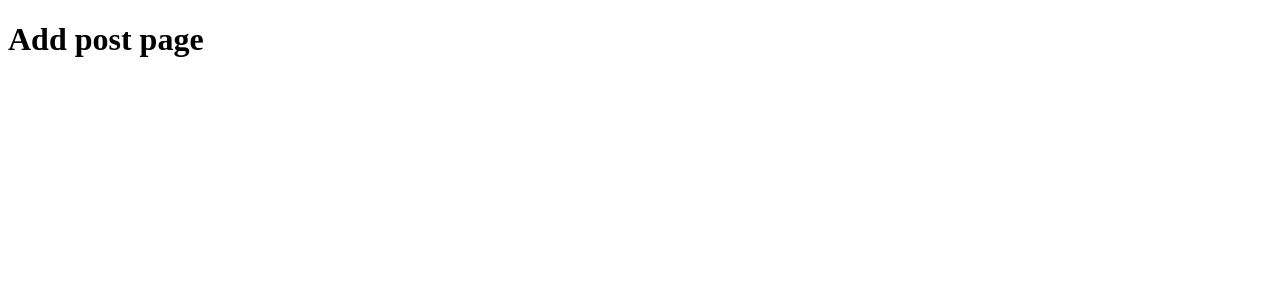
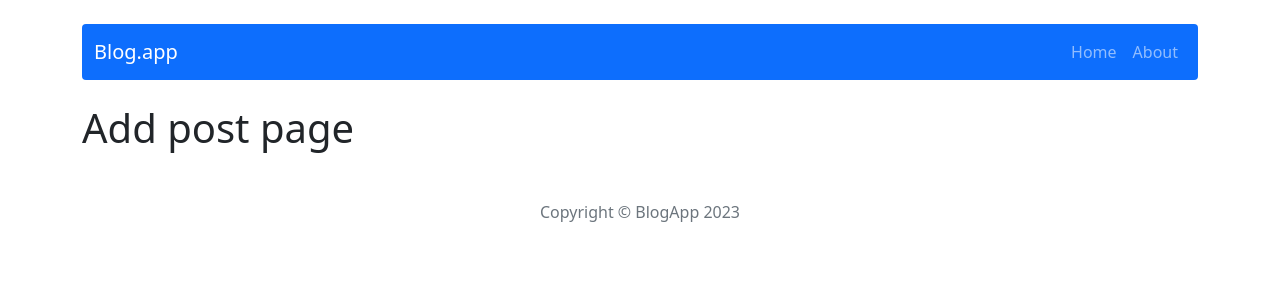
Before and after one commit to ewaolczak/react-blog, a React (Create React App) app: page /post/add in a window 1280 px wide. Shown: the top 300 px of the page. Built offline with nearby package versions, Linux system fonts and the light colour scheme.

Commit message:
Add bootstrap NavBar and Footer

```diff
--- a/src/App.js
+++ b/src/App.js
@@ -1,14 +1,18 @@
 import { Routes, Route, React } from 'react-router-dom';
+import { Container } from 'react-bootstrap';
 import Home from './components/pages/Home/Home';
 import Post from './components/pages/Post/Post';
 import PostAdd from './components/pages/PostAdd/PostAdd';
 import PostEdit from './components/pages/PostEdit/PostEdit';
 import About from './components/pages/About/About';
 import NotFound from './components/pages/NotFound/NotFound';
+import Header from './components/views/Header/Header';
+import Footer from './components/views/Footer/Footer';
 
 const App = () => {
   return (
-    <main>
+    <Container>
+      <Header />
       <Routes>
         <Route path='/' element={<Home />}></Route>
         <Route path='/post/:id' element={<Post />}></Route>
@@ -17,7 +21,8 @@
         <Route path='/about' element={<About />}></Route>
         <Route path='*' element={<NotFound />}></Route>
       </Routes>
-    </main>
+      <Footer />
+    </Container>
   );
 };
 
--- /dev/null
+++ b/src/components/views/Footer/Footer.js
@@ -0,0 +1,11 @@
+import React from 'react';
+
+const Footer = () => {
+  return (
+    <footer className='text-center text-muted m-5'>
+      Copyright © BlogApp 2023
+    </footer>
+  );
+};
+
+export default Footer;
--- /dev/null
+++ b/src/components/views/Header/Header.js
@@ -0,0 +1,12 @@
+import React from 'react';
+import NavBar from '../NavBar/NavBar';
+
+const Header = () => {
+  return (
+    <div>
+      <NavBar />
+    </div>
+  );
+};
+
+export default Header;
--- /dev/null
+++ b/src/components/views/NavBar/NavBar.js
@@ -0,0 +1,27 @@
+import React from 'react';
+import { Container, Navbar, Nav } from 'react-bootstrap';
+import { NavLink } from 'react-router-dom';
+
+const NavBar = (props) => {
+  return (
+    <Navbar
+      bg='primary'
+      variant='dark'
+      expand='lg'
+      className='mt-4 mb-4 rounded'>
+      <Container>
+        <Navbar.Brand href='/'>Blog.app</Navbar.Brand>
+        <Nav className='justify-content-end'>
+          <Nav.Link as={NavLink} to='/'>
+            Home
+          </Nav.Link>
+          <Nav.Link as={NavLink} to='/about'>
+            About
+          </Nav.Link>
+        </Nav>
+      </Container>
+    </Navbar>
+  );
+};
+
+export default NavBar;
--- a/src/index.js
+++ b/src/index.js
@@ -2,6 +2,7 @@
 import { StrictMode } from 'react';
 import { BrowserRouter } from 'react-router-dom';
 import { Provider } from 'react-redux';
+import 'bootstrap/dist/css/bootstrap.min.css';
 import App from './App';
 import store from './redux/store';
 
```
